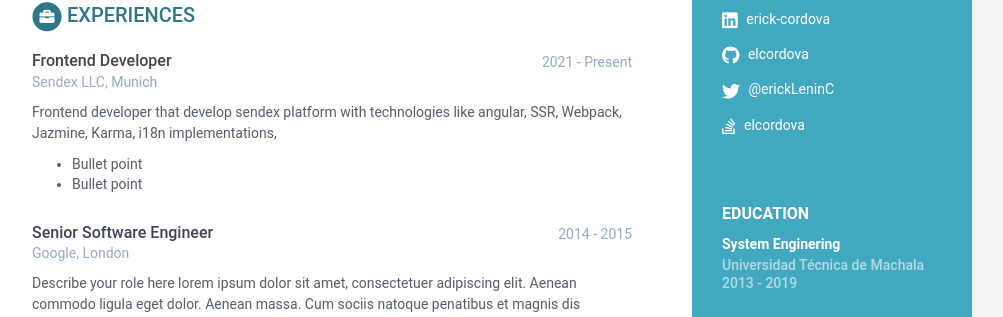
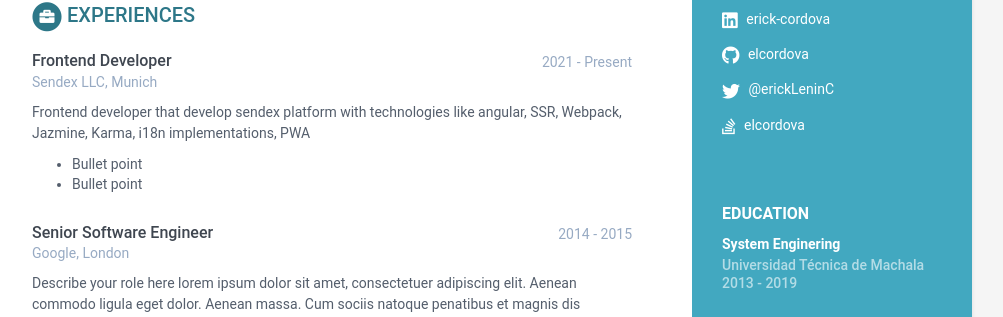
Before and after one commit to elcordova/caring-europa-fe48a, a Jekyll site: the page built from index.html, in a window 1280 px wide. Shown: the part 395-712 px from the top of the page, without its empty margins (168-1171 px from the left). Built offline with Jekyll 4.4.1, drawn with Linux system fonts in a browser that asks for light colours.

Commit message:
data.yml: changed

```diff
--- a/_data/data.yml
+++ b/_data/data.yml
@@ -54,7 +54,7 @@
     company: 'Sendex LLC, Munich'
     details: |
       Frontend developer that develop sendex platform with technologies like angular, SSR, Webpack, Jazmine,
-      Karma, i18n implementations,
+      Karma, i18n implementations, PWA
         - Bullet point
         - Bullet point
   - role: Senior Software Engineer
```
